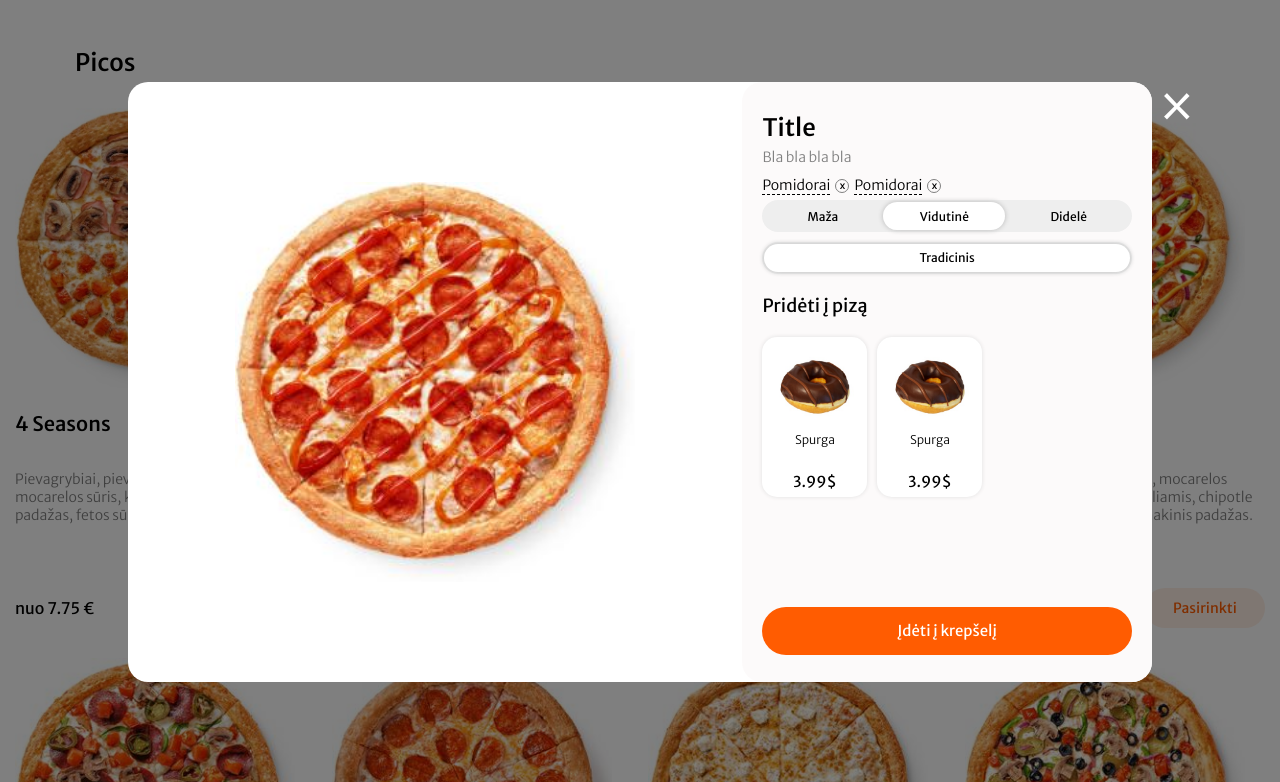
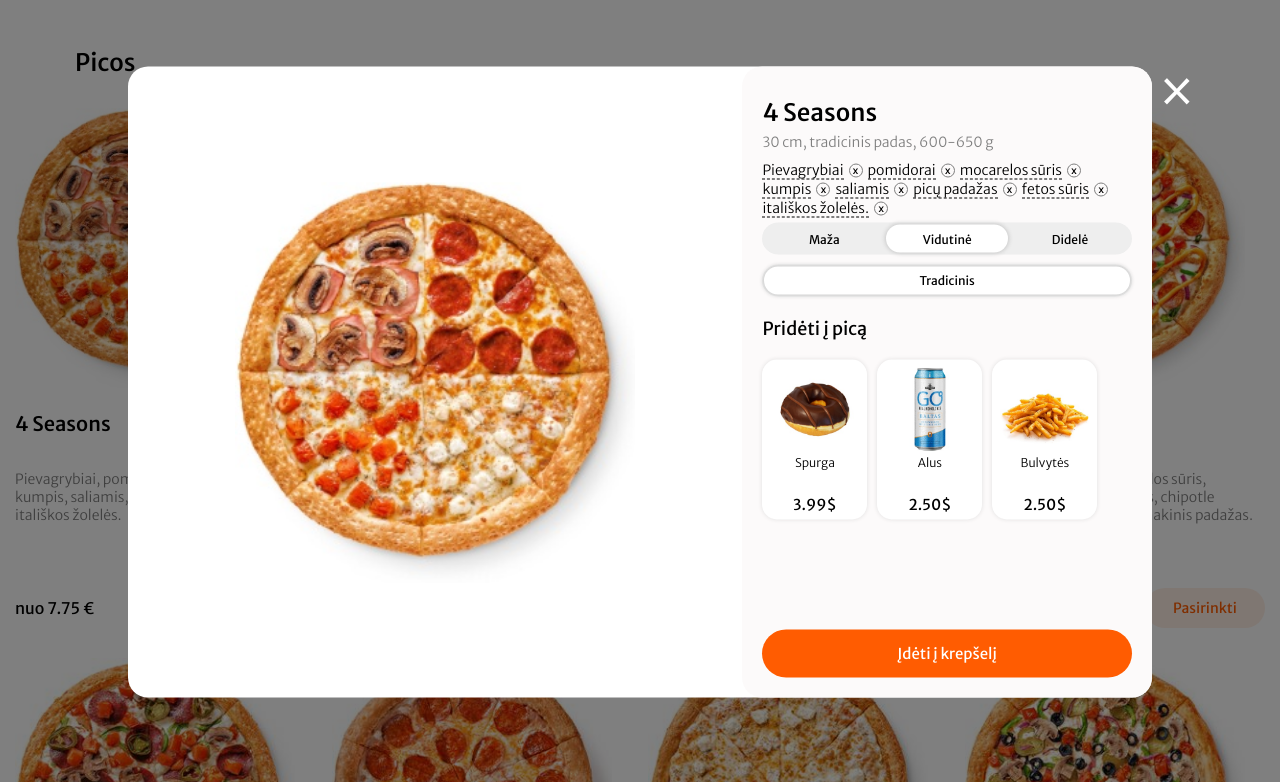
Before and after one commit to KristijonasJurk/Picerijos-puslapis, a plain HTML site: page index.html in a window 1280 px wide. Both pictures are taken after a click on the element 165 px from the left and 892 px from the top of the page. Shown: the part 510-1292 px from the top of the page. Drawn offline with Linux system fonts and the light colour scheme.

Commit message:
adding popup javascript functionality

```diff
--- a/css/main.scss
+++ b/css/main.scss
@@ -255,6 +255,7 @@ header {
         .popup1tags {
             display: flex;
             justify-content: flex-start;
+            flex-wrap: wrap;
             margin: 10px 0 0 20px;
             a {
                 display: flex;
@@ -295,6 +296,15 @@ header {
             border-radius: 20px;
             color: #000;
             cursor: pointer;
+            a {
+                width: 33%;
+                height: 85%;
+                display: flex;
+                align-items: center;
+                justify-content: center;
+                border-radius: 20px;
+                transition: 0.3s;
+            }
             .sizeChecked {
                 background-color: white;
                 width: 33%;
--- a/index.html
+++ b/index.html
@@ -59,16 +59,13 @@
         </section>
         <section class="popupRight">
             <h2>Title</h2>
-            <h4 class="smallText">Bla bla bla bla</h6>
+            <h4 class="smallText">30 cm, tradicinis padas, 600-650 g</h6>
                 <div class="popup1tags">
-                    <a href="" class="ingredient">
+                    <!-- generated by popup.js -->
+                    <!-- <a href="" class="ingredient">
                         <p>Pomidorai</p>
                         <div class="closeIngredient">x</div>
-                    </a>
-                    <a href="" class="ingredient">
-                        <p>Pomidorai</p>
-                        <div class="closeIngredient">x</div>
-                    </a>
+                    </a> -->
                 </div>
                 <div class="pizzaSizes">
                     <a class="smallText">Maža</a>
@@ -78,7 +75,7 @@
                 <div class="pizzaTraditional">
                     <div class="smallText">Tradicinis</div>
                 </div>
-                <h6>Pridėti į pizą</h6>
+                <h6>Pridėti į picą</h6>
                 <div class="pizzaAdBoxes">
                     <div class="pizzaAdBox">
                         <img src="./img/products/dessert_spurga.jpeg" alt="">
@@ -86,9 +83,14 @@
                         <h5 class="pizzaAdPrice">3.99$</h5>
                     </div>
                     <div class="pizzaAdBox">
-                        <img src="./img/products/dessert_spurga.jpeg" alt="">
-                        <div class="smallText">Spurga</div>
-                        <h5 class="pizzaAdPrice">3.99$</h5>
+                        <img src="./img/products/drinks_alus.jpg" alt="">
+                        <div class="smallText">Alus</div>
+                        <h5 class="pizzaAdPrice">2.50$</h5>
+                    </div>
+                    <div class="pizzaAdBox">
+                        <img src="./img/products/snacks_bulvytes.jpeg" alt="">
+                        <div class="smallText">Bulvytės</div>
+                        <h5 class="pizzaAdPrice">2.50$</h5>
                     </div>
                 </div>
                 <button>Įdėti į krepšelį </button>
--- a/js/popup.js
+++ b/js/popup.js
@@ -6,11 +6,11 @@ const popup = document.querySelector('.popup1');
 products.forEach(product => {
     product.addEventListener('click', () => {
         openPopup();
+        specificProduct(product);
     })
 })
 close.addEventListener('click', () => {
     closePopup();
-    specificProduct();
 })
 // open popup card
 function openPopup() {
@@ -21,5 +21,58 @@ function openPopup() {
 function closePopup() {
     popup.classList.remove('active');
     overlay.classList.remove('active');
+    removeIngredients();
 }
 // we alter the popup card considering the produt, which was clicked (this is a temprary solution)
+function specificProduct(product) {
+    // add main product photo
+    const image = document.querySelector('.productImage img');
+    image.src = product.children[0].children[0].src;
+    // add the h2 tag to the name of the product
+    document.querySelector('.popupRight h2').innerHTML = product.children[1].innerHTML;
+    // add the ingredients
+    const string = product.children[2].innerHTML;
+    var ingr = string.trim().split(",");
+    for (let i = 0; i < ingr.length; i++) {
+        const a = document.createElement('a');
+        const p = document.createElement('p');
+        const div = document.createElement('div');
+        a.setAttribute('class', 'ingredient');
+        div.setAttribute('class', 'closeIngredient');
+        div.innerHTML = 'x';
+        p.innerHTML = ingr[i];
+        a.appendChild(p);
+        a.appendChild(div);
+        document.querySelector('.popup1tags').appendChild(a);
+        // generate ingredient list
+        pizzaSizes()
+        // and remove ingredient if x is clicked
+        ingredientClose()
+    }
+}
+function pizzaSizes() {
+    const buttons = document.querySelectorAll('.pizzaSizes a');
+    buttons.forEach(button => {
+        button.addEventListener('click', () => {
+            for (let i = 0; i < buttons.length; i++) {
+                buttons[i].classList.remove('sizeChecked');
+            }
+            button.classList.add('sizeChecked');
+        })
+    })
+}
+function ingredientClose() {
+    const closeAll = document.querySelectorAll('.closeIngredient');
+    closeAll.forEach(close => {
+        close.addEventListener('click', () => {
+            close.parentElement.remove();
+        })
+    })
+}
+function removeIngredients() {
+    const ingredients = document.querySelectorAll('ingredient');
+    ingredients.foreach(ingr => {
+        ingr.remove();
+        // console.log('hee');
+    })
+}
--- a/js/products.js
+++ b/js/products.js
@@ -73,7 +73,7 @@ function generatePizza(data) {
                 first = data[i].ingredients[j].charAt(0).toUpperCase() + data[i].ingredients[j].slice(1)
                 p.innerText += ` ${first},`;
             }
-            if (j == data[i].ingredients.length - 1) {
+            else if (j == data[i].ingredients.length - 1) {
                 p.innerText += ` ${data[i].ingredients[j]}.`;
             } else {
                 p.innerText += ` ${data[i].ingredients[j]},`;
@@ -117,7 +117,7 @@ function generateSnacks(data) {
         price.innerText = `nuo ${data[i].price} €`;
         button.innerHTML = 'Pasirinkti';
         p.innerText += ` ${data[i].ingredients[0]}.`;
-        a.href = data[i].photo;
+        // a.href = data[i].photo;
 
         a.appendChild(img);
         div.appendChild(price);
@@ -156,7 +156,7 @@ function generateDessert(data) {
         price.innerText = `nuo ${data[i].price} €`;
         button.innerHTML = 'Pasirinkti';
         p.innerText += ` ${data[i].ingredients[0]}.`;
-        a.href = data[i].photo;
+        // a.href = data[i].photo;
 
         a.appendChild(img);
         div.appendChild(price);
@@ -195,7 +195,7 @@ function generateDrinks(data) {
         price.innerText = `nuo ${data[i].price} €`;
         button.innerHTML = 'Pasirinkti';
         p.innerText += ` ${data[i].ingredients[0]}.`;
-        a.href = data[i].photo;
+        // a.href = data[i].photo;
 
         a.appendChild(img);
         div.appendChild(price);
@@ -233,7 +233,7 @@ function generateOther(data) {
         price.innerText = `nuo ${data[i].price} €`;
         button.innerHTML = 'Pasirinkti';
         p.innerText += ` ${data[i].ingredients[0]}.`;
-        a.href = data[i].photo;
+        // a.href = data[i].photo;
 
         a.appendChild(img);
         div.appendChild(price);
```
Also changed, not shown: css/main.css, 1 other file.
